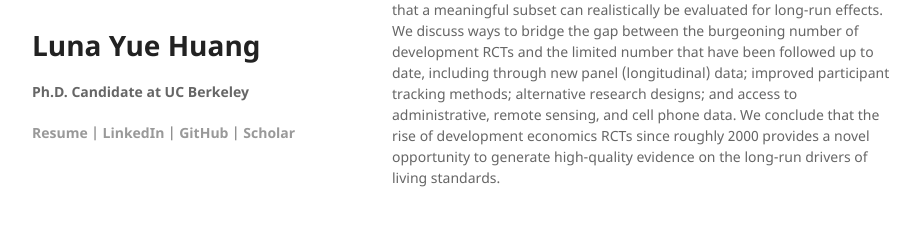
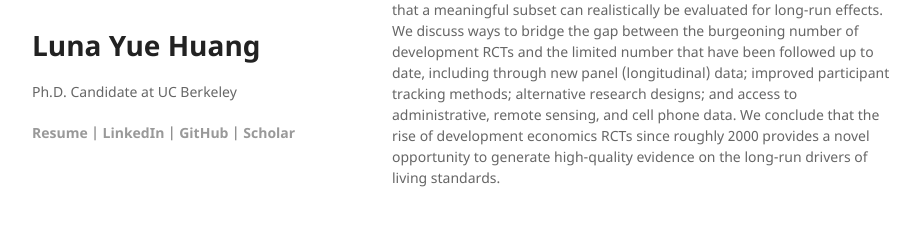
Before and after one commit to luna983/luna983.github.io, a Jekyll site: the page built from research-rct.md, in a window 1280 px wide. Shown: the part 388-614 px from the top of the page, without its empty margins (178-1098 px from the left). Built offline with Jekyll 4.4.1, drawn with Linux system fonts in a browser that asks for light colours.

Commit message:
Update default.html

```diff
--- a/_layouts/default.html
+++ b/_layouts/default.html
@@ -24,7 +24,7 @@
 
         <p><br></p>
         <h1>{{ site.title }}</h1>
-        <p><strong>{{ site.short_description }}</strong></p>
+        <p>{{ site.short_description }}</p>
         <p><a href="{{ site.cv_short_file }}"><b>Resume</b></a> &#124; <a href="{{ site.linkedin }}"><b>LinkedIn</b></a> &#124; <a href="{{ site.github }}"><b>GitHub</b></a> &#124; <a href="{{ site.gscholar }}"><b>Scholar</b></a> <br></p>
         <p><br></p>
 
```
